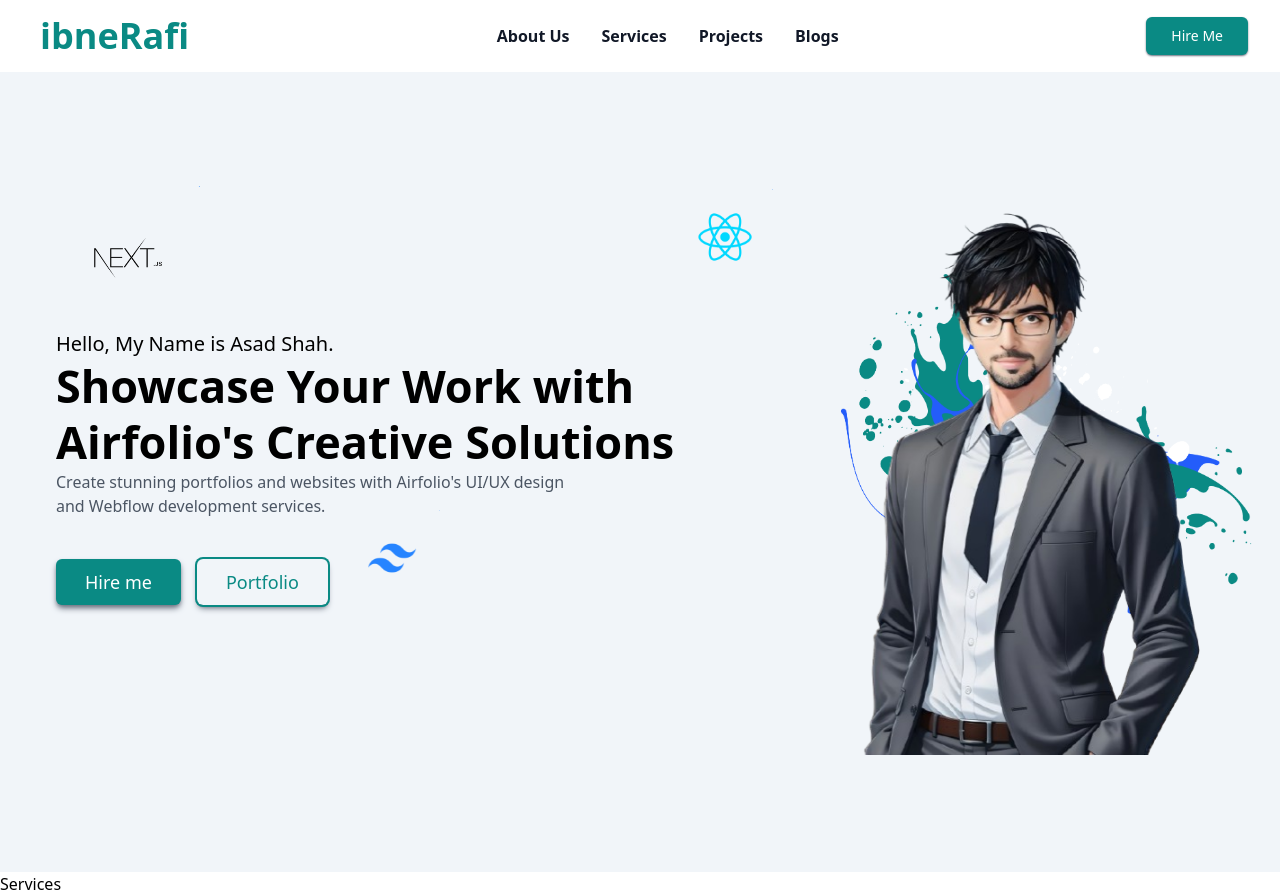
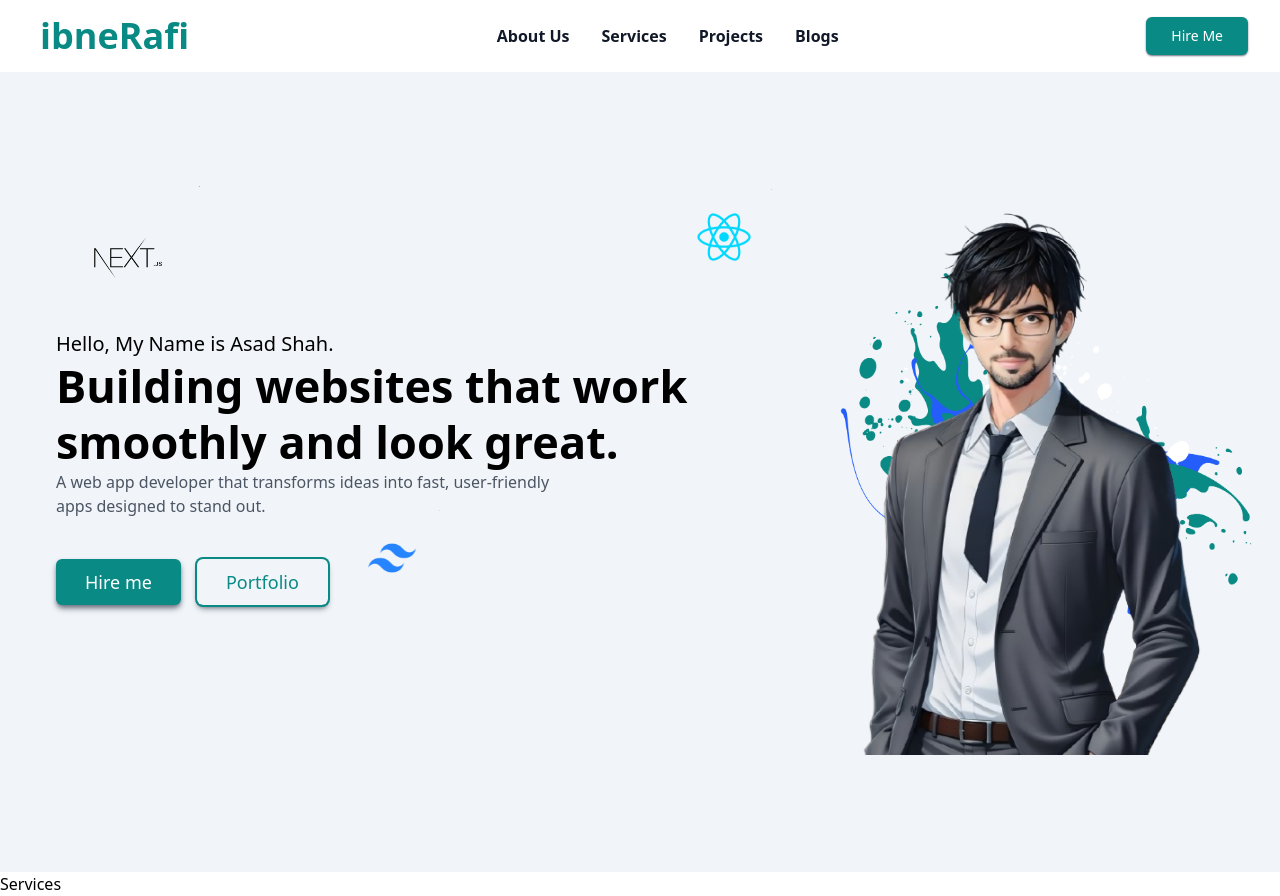
Before and after one commit to iamasadshah/my-portfolio, a Next.js app: page / in a window 1280 px wide. Built offline with nearby package versions, Linux system fonts and the light colour scheme.

Commit message:
Content changed

```diff
--- a/src/app/components/Hero.tsx
+++ b/src/app/components/Hero.tsx
@@ -45,11 +45,11 @@ const Hero = () => {
 
         <p className="text-xl">Hello, My Name is Asad Shah.</p>
         <h1 className="text-[35px] md:text-[45px] font-semibold leading-10 md:leading-[3.5rem]">
-          Showcase Your Work with Airfolio's Creative Solutions
+          Building websites that work smoothly and look great.
         </h1>
         <p className="text-sm md:text-base text-gray-600 lg:pr-52">
-          Create stunning portfolios and websites with Airfolio's UI/UX design
-          and Webflow development services.
+          A web app developer that transforms ideas into fast, user-friendly
+          apps designed to stand out.
         </p>
 
         <div className="flex justify-center items-center space-x-4 mt-4 lg:justify-start">
```
